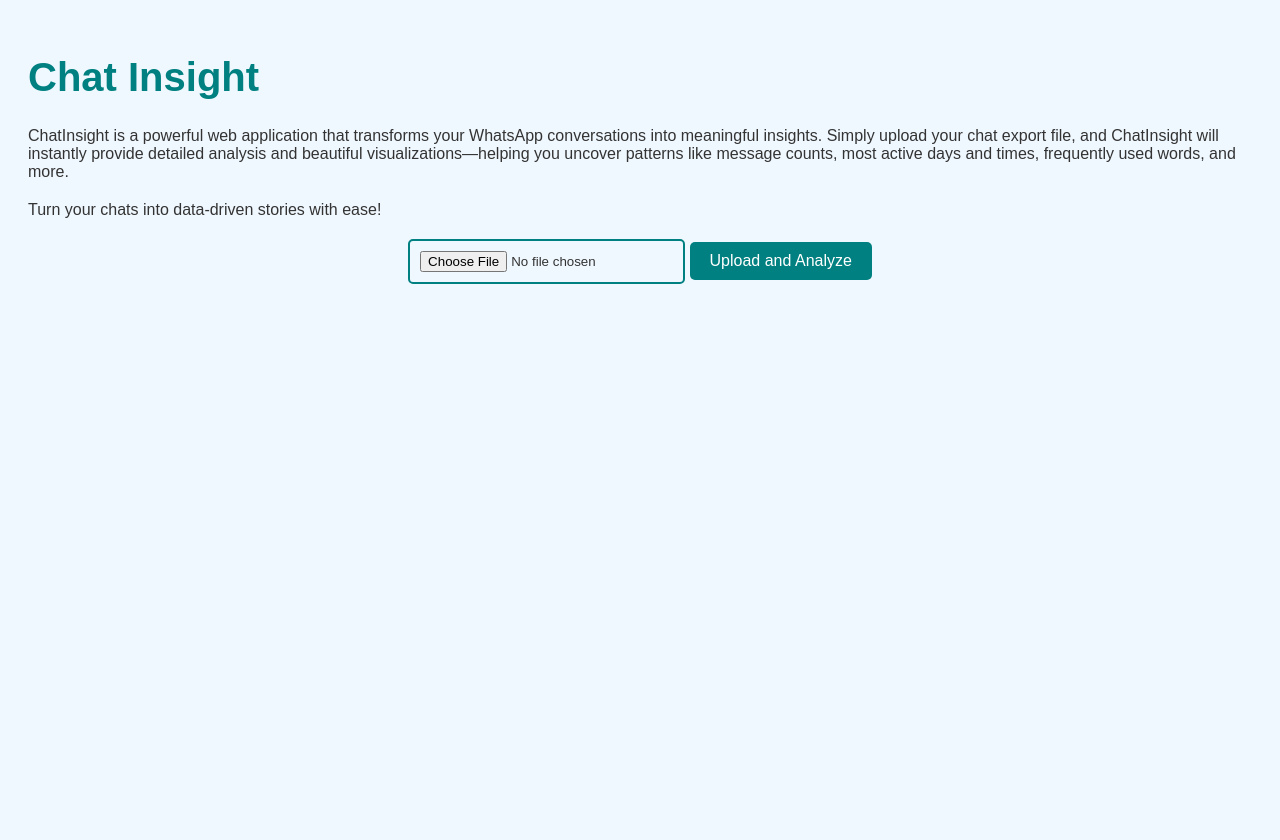
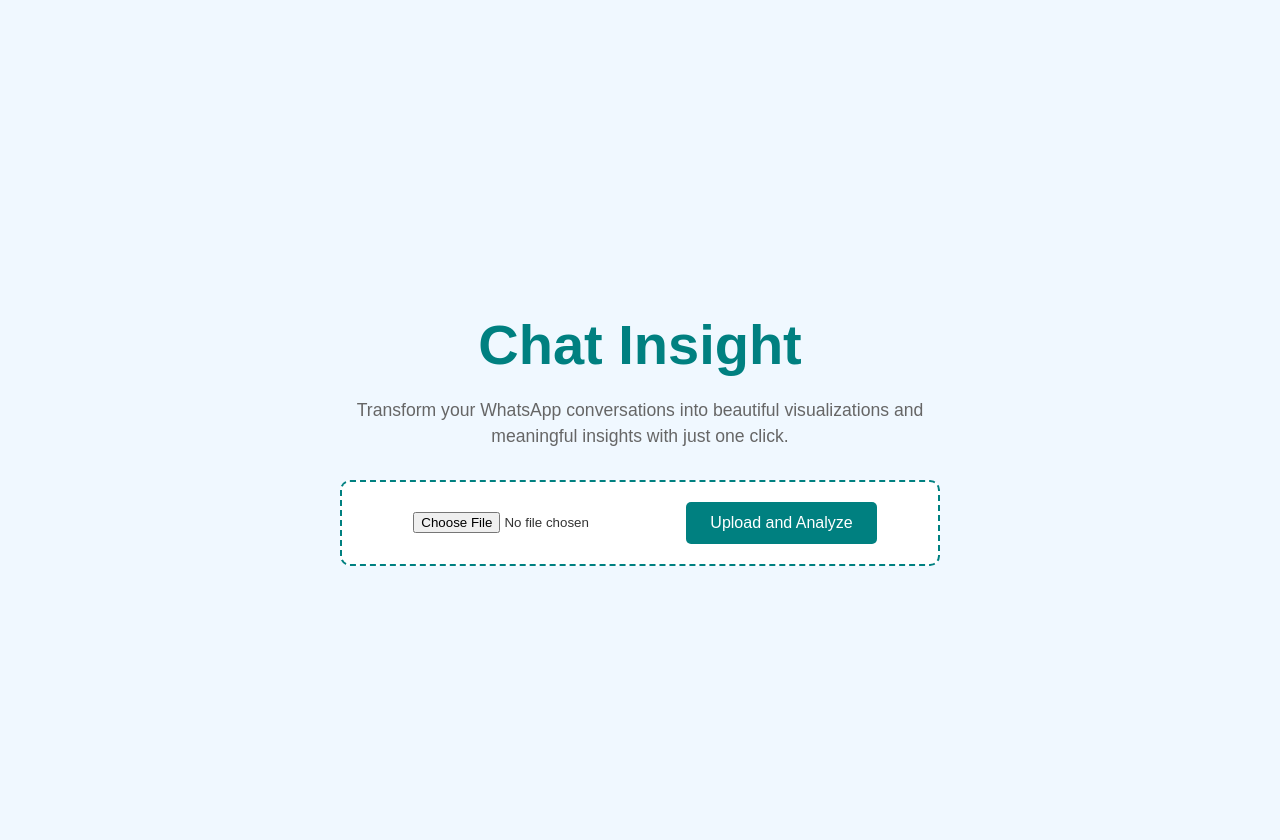
Before and after one commit to xeroxzen/chat-insight, a FastAPI app: page / in a window 1280 px wide. Before the commit the page ends 284 px from the top, so only its background shows below. Run offline with FastAPI, Linux system fonts and the light colour scheme.

Commit message:
style: Modernize index.html with improved layout and design

```diff
--- a/templates/index.html
+++ b/templates/index.html
@@ -9,34 +9,52 @@
         font-family: Arial, sans-serif;
         background-color: #f0f8ff;
         color: #333;
-        text-align: left;
+        min-height: 100vh;
+        margin: 0;
+        display: flex;
+        flex-direction: column;
+        align-items: center;
+        justify-content: center;
         padding: 20px;
       }
+      .container {
+        text-align: center;
+        max-width: 600px;
+        width: 100%;
+      }
       h1 {
-        color: #008080; /* Teal color */
-        font-size: 2.5em;
+        color: #008080;
+        font-size: 3.5em;
+        margin-bottom: 20px;
       }
       p {
-        font-size: 1em;
-        margin: 20px 0;
+        font-size: 1.1em;
+        margin-bottom: 30px;
+        color: #666;
+        line-height: 1.5;
       }
-      form {
-        margin-top: 20px;
-        text-align: center;
+      .upload-container {
+        display: flex;
+        gap: 10px;
+        justify-content: center;
+        align-items: center;
+        padding: 20px;
+        border: 2px dashed #008080;
+        border-radius: 10px;
+        background-color: white;
       }
       input[type="file"] {
         padding: 10px;
-        border: 2px solid #008080;
-        border-radius: 5px;
       }
       button {
         background-color: #008080;
         color: white;
-        padding: 10px 20px;
+        padding: 12px 24px;
         border: none;
         border-radius: 5px;
         cursor: pointer;
         font-size: 1em;
+        transition: background-color 0.3s ease;
       }
       button:hover {
         background-color: #006666;
@@ -44,25 +62,25 @@
       .error {
         color: red;
         font-weight: bold;
+        margin-top: 20px;
       }
     </style>
   </head>
   <body>
+    <div class="container">
       <h1>Chat Insight</h1>
       <p>
-      ChatInsight is a powerful web application that transforms your WhatsApp
-      conversations into meaningful insights. Simply upload your chat export
-      file, and ChatInsight will instantly provide detailed analysis and
-      beautiful visualizations—helping you uncover patterns like message counts,
-      most active days and times, frequently used words, and more.
+        Transform your WhatsApp conversations into beautiful visualizations and meaningful insights with just one click.
       </p>
-    <p>Turn your chats into data-driven stories with ease!</p>
       <form action="/upload" method="post" enctype="multipart/form-data">
+        <div class="upload-container">
           <input type="file" name="file" accept=".zip" required />
           <button type="submit">Upload and Analyze</button>
+        </div>
       </form>
       {% if error %}
       <p class="error">{{ error }}</p>
       {% endif %}
+    </div>
   </body>
 </html>
```
Lines whose indentation alone changed are shown as unchanged.
